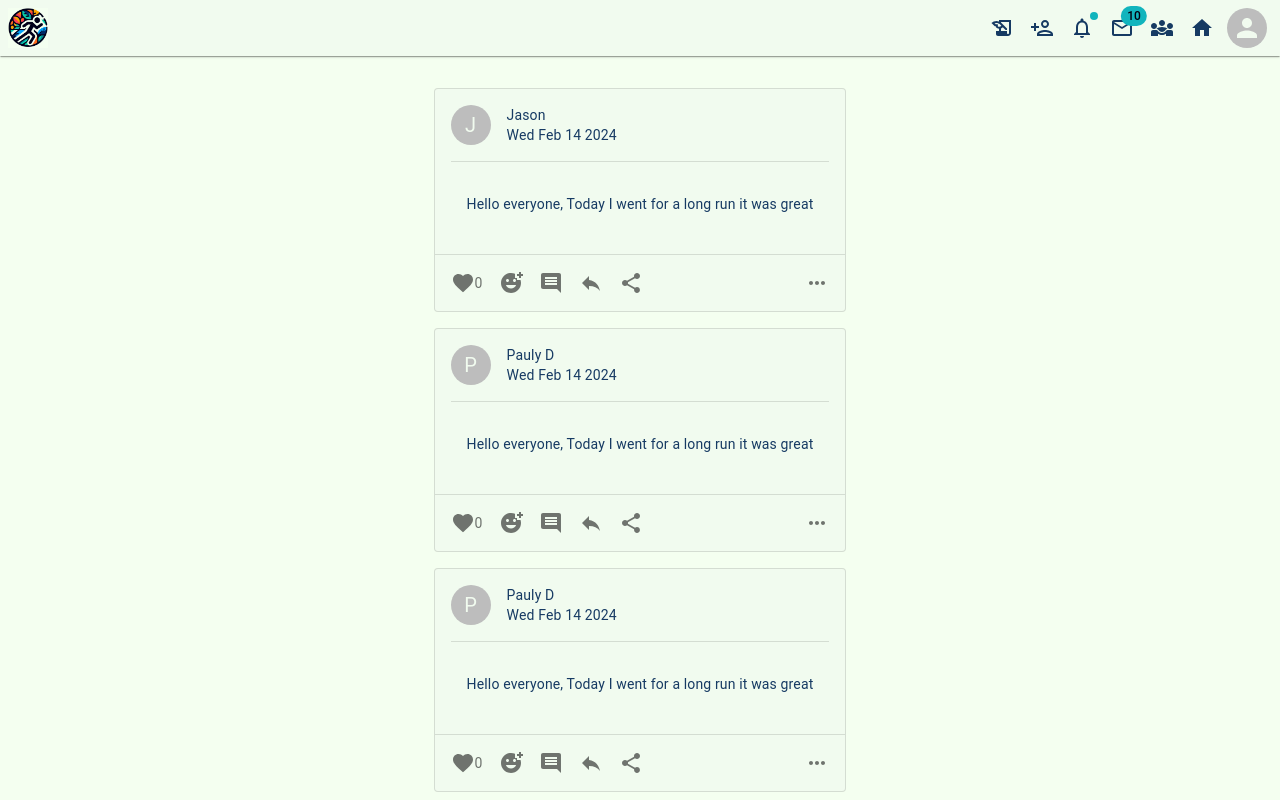
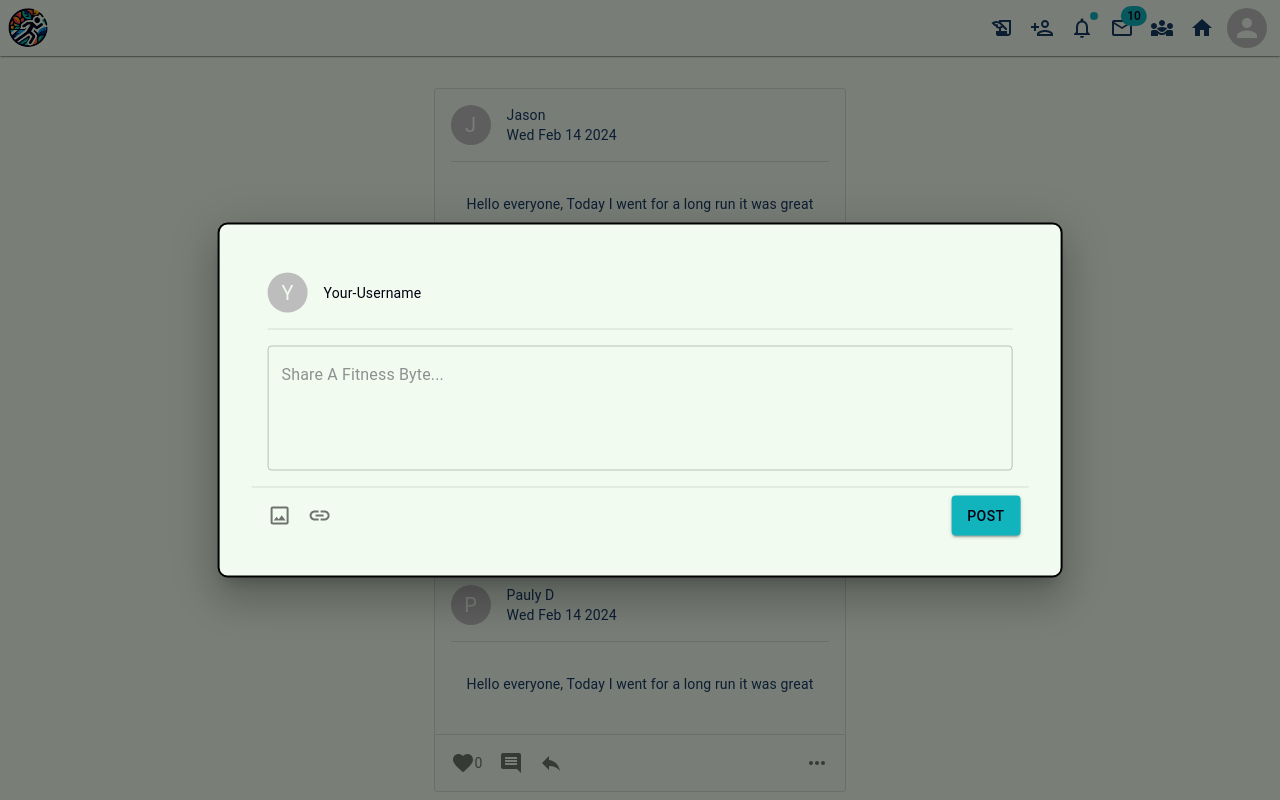
Before and after one commit to PaciorekJ/FitnessBytes, a React (Vite) app in the folder fitness-bytes-frontend/: page /auth/feed/1 in a window 1280 px wide. Both pictures are taken after a click on the button 1002 px from the left and 28 px from the top of the page. Shown: the top 800 px of the page. Built offline with nearby package versions, Linux system fonts and the light colour scheme.

Commit message:
Added compose modal and moved share to more options for PostCards

```diff
--- /dev/null
+++ b/fitness-bytes-frontend/src/components/ComposePost.tsx
@@ -0,0 +1,102 @@
+import HistoryEduOutlinedIcon from "@mui/icons-material/HistoryEduOutlined";
+import {
+	Avatar,
+	Box,
+	Button,
+	CardActions,
+	CardHeader,
+	Divider,
+	Paper,
+	TextField,
+} from "@mui/material";
+import IconButton from "@mui/material/IconButton";
+import Modal from "@mui/material/Modal";
+import Stack from "@mui/material/Stack";
+import Tooltip from "@mui/material/Tooltip";
+
+import ImageOutlinedIcon from "@mui/icons-material/ImageOutlined";
+import LinkOutlinedIcon from "@mui/icons-material/LinkOutlined";
+
+import { useState } from "react";
+
+const style = {
+	position: "absolute" as "absolute",
+	top: "50%",
+	left: "50%",
+	transform: "translate(-50%, -50%)",
+	width: "66%",
+	bgcolor: "background.default",
+	border: "2px solid #000",
+	borderRadius: "10px",
+	boxShadow: 24,
+	p: 4,
+};
+
+interface Props {
+	username?: string;
+}
+
+const ComposePost = ({ username = "Your-Username" }: Props) => {
+	const [isOpen, setOpen] = useState(false);
+
+	const openModal = () => setOpen(true);
+	const closeModal = () => setOpen(false);
+
+	return (
+		<>
+			<Tooltip title="Compose">
+				<IconButton onClick={openModal}>
+					<HistoryEduOutlinedIcon color="primary" />
+				</IconButton>
+			</Tooltip>
+			<Modal
+				open={isOpen}
+				onClose={closeModal}
+				aria-labelledby="Modal For Posting"
+				aria-describedby="Modal that is used for posting on the platform">
+				<Paper sx={style} variant="outlined">
+					<CardHeader
+						title={username}
+						avatar={
+							<Avatar aria-label="User Icon">{username.charAt(0)}</Avatar>
+						}
+					/>
+					<Box paddingX={2}>
+						<Divider />
+					</Box>
+					<Box padding={2}>
+						<TextField
+							id="outlined-textarea"
+							autoFocus
+							fullWidth
+							rows={4}
+							placeholder="Share A Fitness Byte..."
+							multiline
+						/>
+					</Box>
+					<Divider />
+					<CardActions>
+						<Stack
+							flexDirection={"row"}
+							justifyContent="space-between"
+							width="100%">
+							<Stack flexDirection={"row"}>
+								<IconButton>
+									<ImageOutlinedIcon />
+								</IconButton>
+								<IconButton>
+									<LinkOutlinedIcon />
+								</IconButton>
+							</Stack>
+							<Button variant="contained" color="secondary" type="submit">
+								Post
+							</Button>
+						</Stack>
+					</CardActions>
+				</Paper>
+			</Modal>
+		</>
+	);
+};
+
+export default ComposePost;
--- a/fitness-bytes-frontend/src/components/MoreOptions.tsx
+++ b/fitness-bytes-frontend/src/components/MoreOptions.tsx
@@ -4,6 +4,8 @@ import DeleteIcon from "@mui/icons-material/Delete";
 import EditIcon from "@mui/icons-material/Edit";
 import MoreHorizIcon from "@mui/icons-material/MoreHoriz";
 import ReportIcon from "@mui/icons-material/Report";
+import ShareIcon from "@mui/icons-material/Share";
+
 import {
 	IconButton,
 	ListItemIcon,
@@ -20,6 +22,10 @@ const MoreOptionsItems = [
 	{
 		component: <EditIcon />,
 		text: "Edit",
+	},
+	{
+		component: <ShareIcon />,
+		text: "Share",
 	},
 	{
 		component: <ReportIcon />,
--- a/fitness-bytes-frontend/src/components/Nav/Nav.tsx
+++ b/fitness-bytes-frontend/src/components/Nav/Nav.tsx
@@ -1,5 +1,4 @@
 import { Logout, Settings } from "@mui/icons-material";
-import HistoryEduOutlinedIcon from "@mui/icons-material/HistoryEduOutlined";
 import HomeIcon from "@mui/icons-material/Home";
 import NotificationsNoneIcon from "@mui/icons-material/NotificationsNone";
 import PersonAddOutlinedIcon from "@mui/icons-material/PersonAddOutlined";
@@ -22,6 +21,7 @@ import React, { useState } from "react";
 import LogoIcon from "../LogoIcon";
 import styles from "./index.module.css";
 import { useParams } from "react-router-dom";
+import ComposePost from "../ComposePost";
 
 const Nav = () => {
 	const { username } = useParams();
@@ -48,11 +48,7 @@ const Nav = () => {
 					paddingY={".2rem"}>
 					<LogoIcon sizes="2.5rem" />
 					<Box>
-						<Tooltip title="Compose">
-							<IconButton>
-								<HistoryEduOutlinedIcon color="primary" />
-							</IconButton>
-						</Tooltip>
+						<ComposePost />
 						<Tooltip title="Add a Friend">
 							<IconButton>
 								<PersonAddOutlinedIcon color="primary" />
--- a/fitness-bytes-frontend/src/components/PostCard.tsx
+++ b/fitness-bytes-frontend/src/components/PostCard.tsx
@@ -13,12 +13,11 @@ import {
 } from "@mui/material";
 import Post from "../interfaces/Post";
 
+import CommentIcon from "@mui/icons-material/Comment";
 import ReplyIcon from "@mui/icons-material/Reply";
-import CommentIcon from "@mui/icons-material/Comment";
-import ShareIcon from "@mui/icons-material/Share";
+
 import LikeIcon from "./LikeIcon";
 import MoreOptions from "./MoreOptions";
-import AddReactionIcon from "@mui/icons-material/AddReaction";
 
 const PostCard = ({ content, username, likes, timeCreated }: Post) => {
 	return (
@@ -51,17 +50,11 @@ const PostCard = ({ content, username, likes, timeCreated }: Post) => {
 						width="100%">
 						<Stack flexDirection={"row"}>
 							<LikeIcon likes={likes || 0} />
-							<IconButton aria-label="Add a reaction to this post">
-								<AddReactionIcon />
-							</IconButton>
 							<IconButton aria-label="Write a comment on this post">
 								<CommentIcon />
 							</IconButton>
 							<IconButton aria-label="write a reply to this post">
 								<ReplyIcon />
-							</IconButton>
-							<IconButton aria-label="share this post">
-								<ShareIcon />
 							</IconButton>
 						</Stack>
 						<MoreOptions />
```
